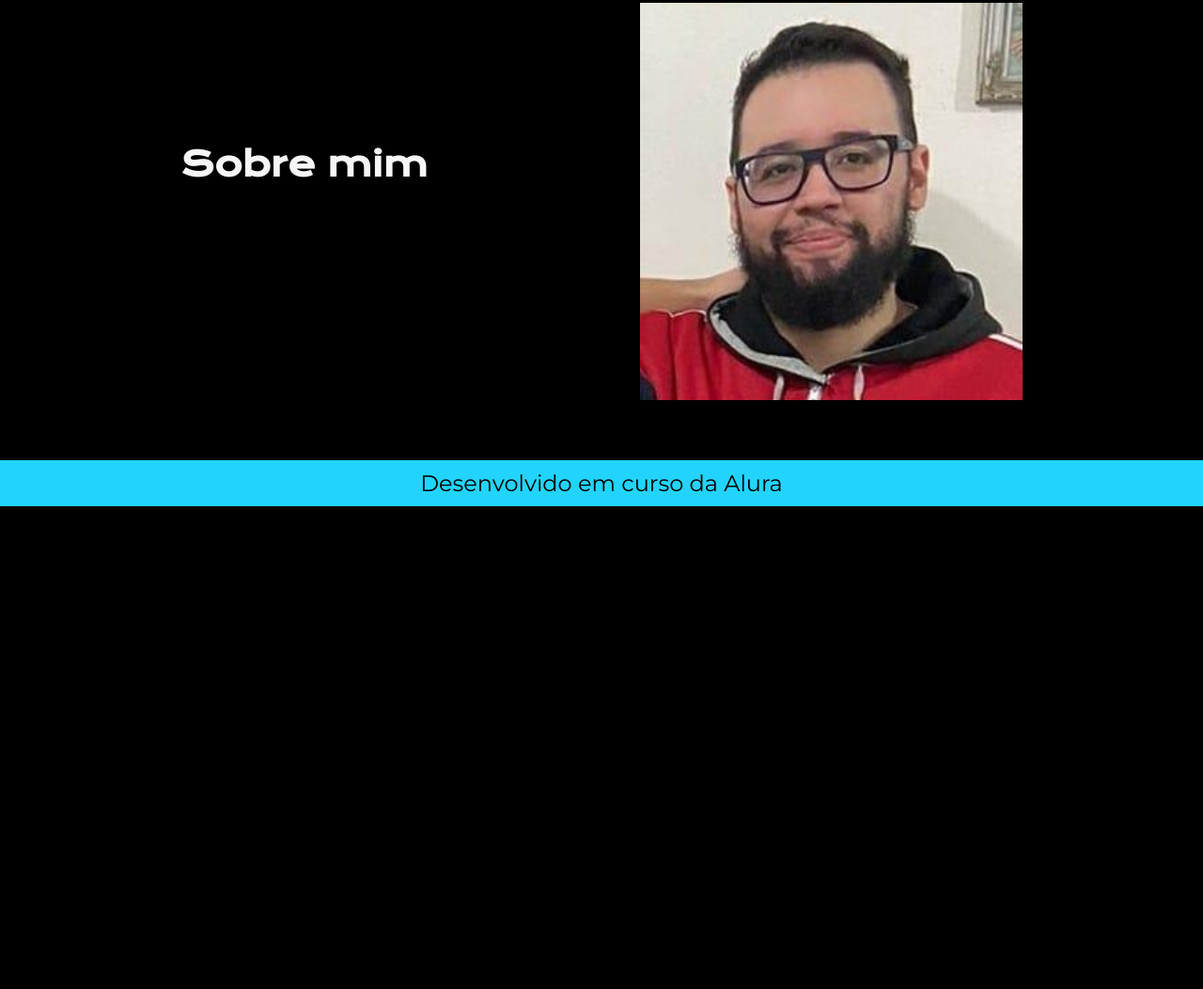
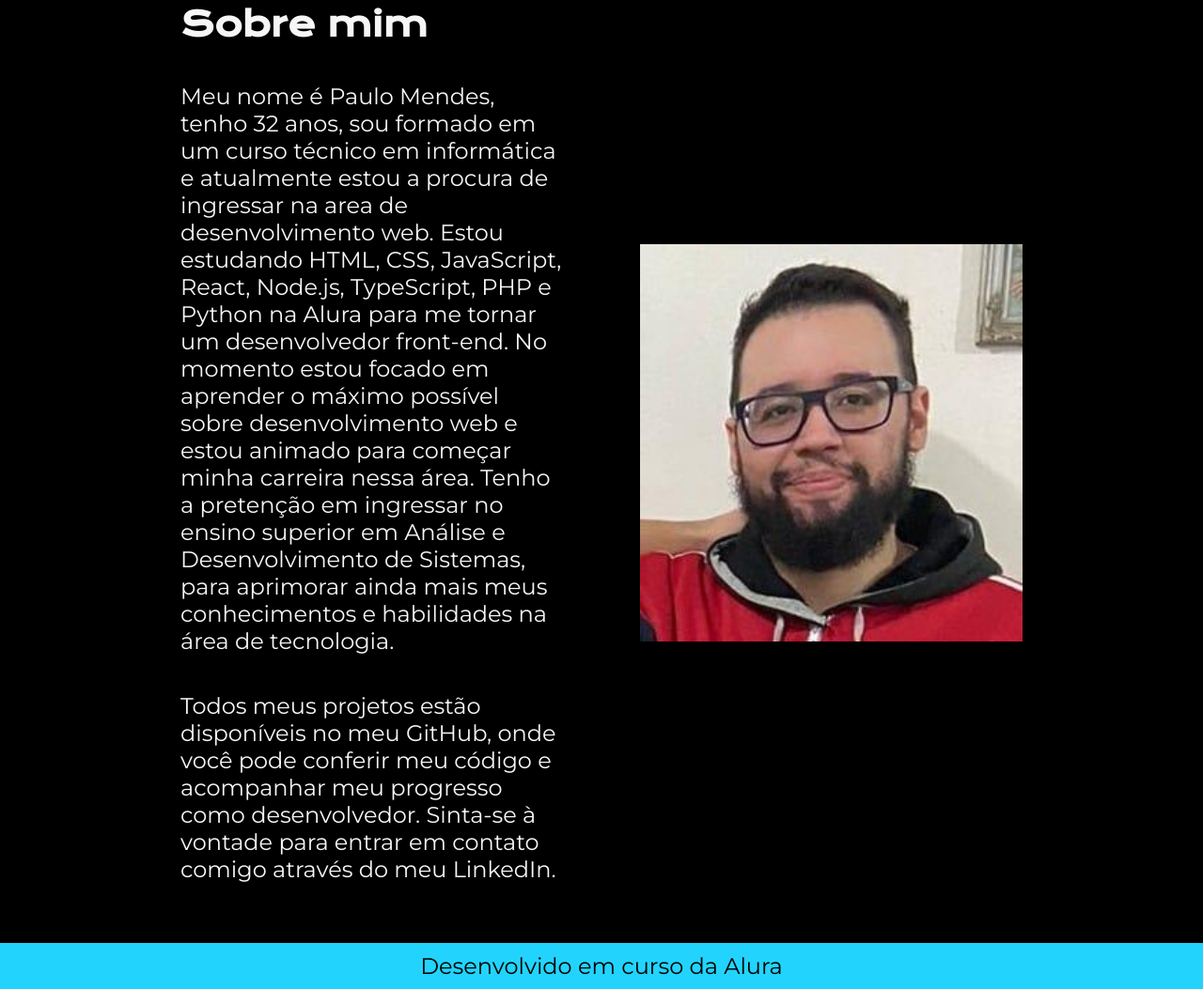
Before and after one commit to PauloRicardo-Mendes/portfolio, a plain HTML site: page about.html in a window 1280 px wide. Shown: the part 116-1169 px from the top of the page at 94% size. Before the commit the page ends 800 px from the top, so only its background shows below. Drawn offline with nearby package versions, Linux system fonts and the light colour scheme.

Commit message:
feat update copies

```diff
--- a/about.html
+++ b/about.html
@@ -2,24 +2,19 @@
 <html lang="pt-BR">
 
     <head>
-
         <meta charset="UTF-8">
+        <link rel="stylesheet" href="./styles/style.css">
         <meta http-equiv="X-UA-Compatible" content="IE=edge">
         <meta name="viewport" content="width=device-width, initial-scale=1.0">
-        <link rel="stylesheet" href="./styles/style.css">
         <title>Sobre mim</title>
-
     </head>
 
 <body>
-
     <header class="cabecalho">
 
         <nav class="cabecalho-menu">
-
             <a class="cabecalho-link" href="index.html">Home</a>
             <a class="cabecalho-link" href="about.html">Sobre</a>
-
         </nav>
 
     </header>
@@ -30,10 +25,18 @@
             <h1 class="container-titulo">Sobre mim</h1>
 
             <p class="container-texto">
-
+                Meu nome é Paulo Mendes, tenho 32 anos, sou formado em um curso técnico em informática e atualmente estou
+                a procura de ingressar na area de desenvolvimento web.
+                Estou estudando HTML, CSS, JavaScript, React, Node.js, TypeScript, PHP e Python na Alura para me tornar um desenvolvedor front-end.
+                No momento estou focado em aprender o máximo possível sobre desenvolvimento web e estou animado
+                para começar minha carreira nessa área.
+                Tenho a pretenção em ingressar no ensino superior em Análise e Desenvolvimento de Sistemas,
+                para aprimorar ainda mais meus conhecimentos e habilidades na área de tecnologia.
             </p>
             <p class="container-texto">
-
+                Todos meus projetos estão disponíveis no meu GitHub, onde você pode conferir meu código e
+                acompanhar meu progresso como desenvolvedor.
+                Sinta-se à vontade para entrar em contato comigo através do meu LinkedIn.
             </p>
 
         </section>
```
Also changed, not shown: index.html (+5 -10 lines).
